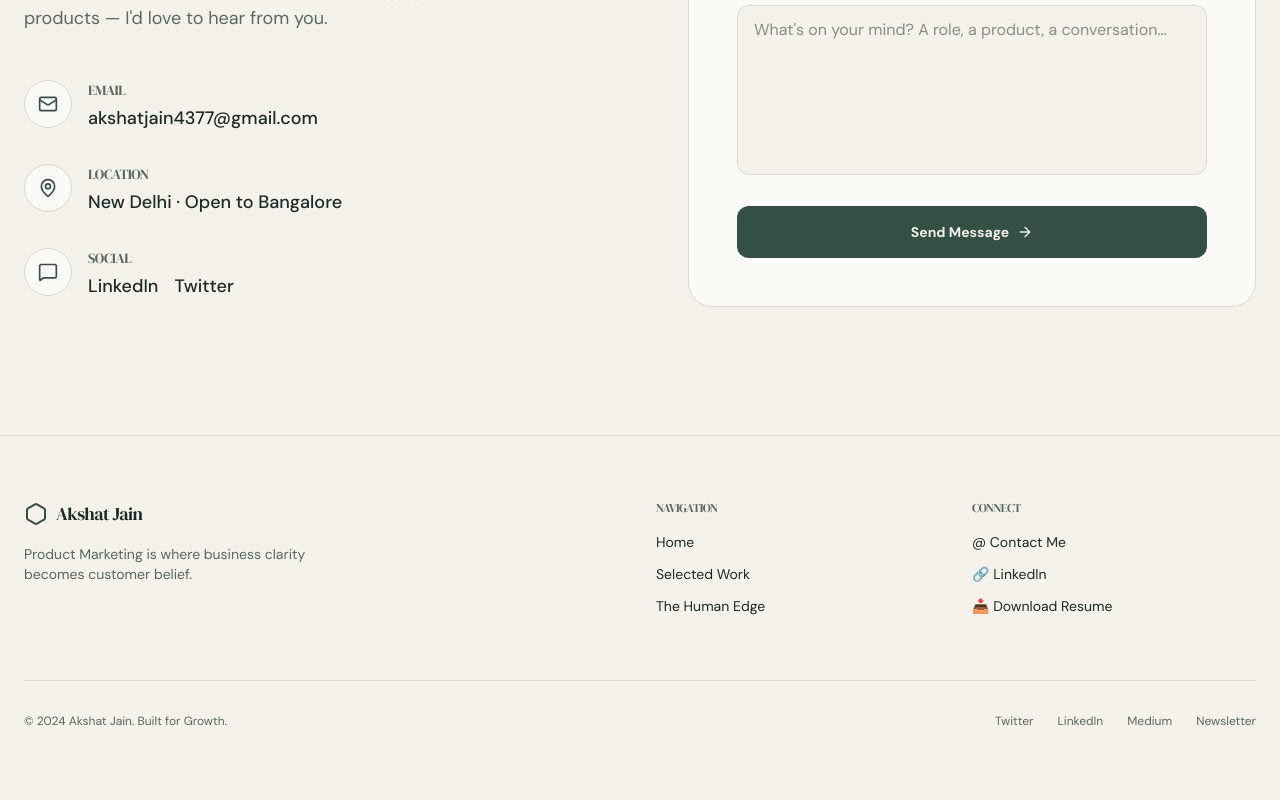
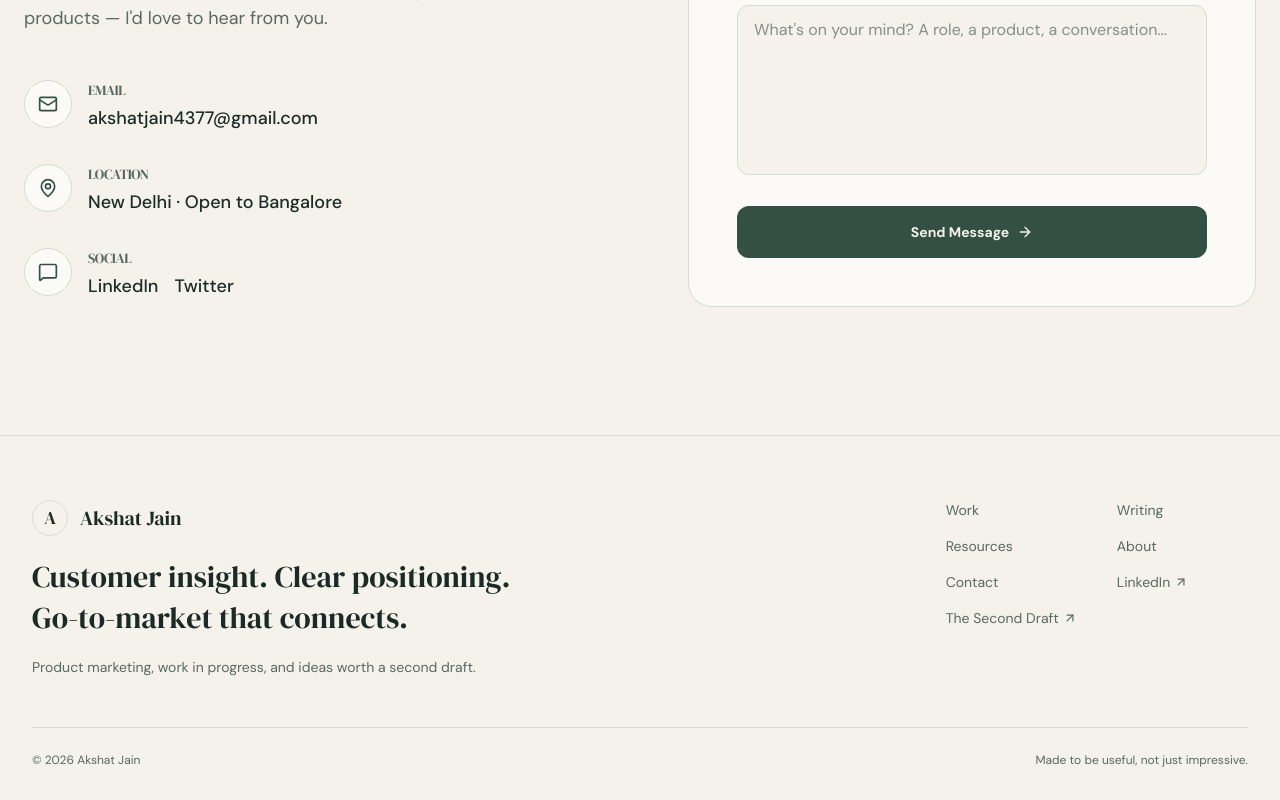
Before and after one commit to akshatjain4377-commits/Akshat-Jain-PMM-Portfolio, a React (Vite) app: page /contact in a window 1280 px wide. Shown: the part 561-1361 px from the top of the page. Built offline with nearby package versions, Linux system fonts and the light colour scheme.

Commit message:
Simplify footer and add editorial navigation

```diff
--- a/src/components/Footer.tsx
+++ b/src/components/Footer.tsx
@@ -1,56 +1,50 @@
-import { Hexagon } from 'lucide-react';
+import { ArrowUpRight } from 'lucide-react';
 import { Link } from 'react-router-dom';
+
+const footerLinks = [
+  { label: 'Work', to: '/work' },
+  { label: 'Writing', to: '/writing' },
+  { label: 'Resources', to: '/resources' },
+  { label: 'About', to: '/about' },
+  { label: 'Contact', to: '/contact' },
+];
 
 export default function Footer() {
   return (
-    <footer className="border-t border-brand-border bg-brand-bg py-16">
-      <div className="mx-auto max-w-7xl px-6">
-        <div className="grid grid-cols-1 gap-12 md:grid-cols-4 lg:gap-8">
-          <div className="md:col-span-2">
-            <Link to="/" className="flex items-center gap-2 text-brand-text hover:text-brand-accent transition-colors mb-4">
-              <Hexagon className="h-6 w-6 text-brand-accent" />
-              <span className="font-display font-bold text-lg tracking-tight">Akshat Jain</span>
+    <footer className="border-t border-brand-border bg-brand-bg">
+      <div className="mx-auto max-w-7xl px-6 pb-8 pt-14 md:px-8 md:pt-16">
+        <div className="grid gap-10 md:grid-cols-[1fr_auto] md:items-start">
+          <div className="max-w-xl">
+            <Link to="/" className="inline-flex items-center gap-3 text-brand-text transition hover:text-brand-accent">
+              <span className="flex h-9 w-9 items-center justify-center rounded-full border border-brand-border font-display text-lg">A</span>
+              <span className="font-display text-xl">Akshat Jain</span>
             </Link>
-            <p className="max-w-xs text-sm text-brand-muted">
-              Product Marketing is where business clarity becomes customer belief.
+            <p className="mt-5 max-w-lg font-display text-2xl leading-snug text-brand-text md:text-3xl">
+              Customer insight. Clear positioning. Go-to-market that connects.
+            </p>
+            <p className="mt-4 max-w-md text-sm leading-6 text-brand-muted">
+              Product marketing, work in progress, and ideas worth a second draft.
             </p>
           </div>
 
-          <div>
-            <h4 className="mb-4 text-xs font-semibold uppercase tracking-wider text-brand-muted">Navigation</h4>
-            <ul className="space-y-3 text-sm">
-              <li><Link to="/" className="text-brand-text hover:text-brand-accent transition-colors">Home</Link></li>
-              <li><Link to="/work" className="text-brand-text hover:text-brand-accent transition-colors">Selected Work</Link></li>
-              <li><Link to="/about" className="text-brand-text hover:text-brand-accent transition-colors">The Human Edge</Link></li>
-            </ul>
-          </div>
-
-          <div>
-            <h4 className="mb-4 text-xs font-semibold uppercase tracking-wider text-brand-muted">Connect</h4>
-            <ul className="space-y-3 text-sm">
-              <li><Link to="/contact" className="flex items-center gap-2 text-brand-text hover:text-brand-accent transition-colors">@ Contact Me</Link></li>
-              <li><a href="https://www.linkedin.com/in/akshatjain1102/" className="flex items-center gap-2 text-brand-text hover:text-brand-accent transition-colors">🔗 LinkedIn</a></li>
-              <li><a
-  href="https://raw.githubusercontent.com/akshatjain4377-commits/Akshat-Jain-PMM-Portfolio/main/akshat-jain-cv.pdf"
-  download="akshat-jain-cv.pdf"
-  target="_blank"
-  rel="noopener noreferrer"
-  className="flex items-center gap-2 text-brand-text hover:text-brand-accent transition-colors"
->
-  📥 Download Resume
-</a></li>
-            </ul>
+          <div className="grid grid-cols-2 gap-x-10 gap-y-4 text-sm sm:grid-cols-3 md:grid-cols-2">
+            {footerLinks.map((link) => (
+              <Link key={link.to} to={link.to} className="text-brand-muted transition hover:text-brand-text">
+                {link.label}
+              </Link>
+            ))}
+            <a href="https://www.linkedin.com/in/akshatjain1102/" target="_blank" rel="noreferrer" className="inline-flex items-center gap-1 text-brand-muted transition hover:text-brand-text">
+              LinkedIn <ArrowUpRight className="h-3.5 w-3.5" aria-hidden="true" />
+            </a>
+            <a href="https://www.linkedin.com/newsletters/the-second-draft-7357808364178870273" target="_blank" rel="noreferrer" className="inline-flex items-center gap-1 text-brand-muted transition hover:text-brand-text">
+              The Second Draft <ArrowUpRight className="h-3.5 w-3.5" aria-hidden="true" />
+            </a>
           </div>
         </div>
 
-        <div className="mt-16 flex flex-col items-center justify-between border-t border-brand-border pt-8 text-xs text-brand-muted md:flex-row">
-          <p>© 2024 Akshat Jain. Built for Growth.</p>
-          <div className="mt-4 flex gap-6 md:mt-0">
-            <a href="https://x.com/Akshatjain_45" className="hover:text-brand-text transition-colors">Twitter</a>
-            <a href="https://www.linkedin.com/in/akshatjain1102/" className="hover:text-brand-text transition-colors">LinkedIn</a>
-            <a href="#" className="hover:text-brand-text transition-colors">Medium</a>
-            <a href="https://www.linkedin.com/newsletters/the-second-draft-7357808364178870273" className="hover:text-brand-text transition-colors">Newsletter</a>
-          </div>
+        <div className="mt-12 flex flex-col gap-3 border-t border-brand-border pt-6 text-xs text-brand-muted sm:flex-row sm:items-center sm:justify-between">
+          <p>© {new Date().getFullYear()} Akshat Jain</p>
+          <p>Made to be useful, not just impressive.</p>
         </div>
       </div>
     </footer>
```
